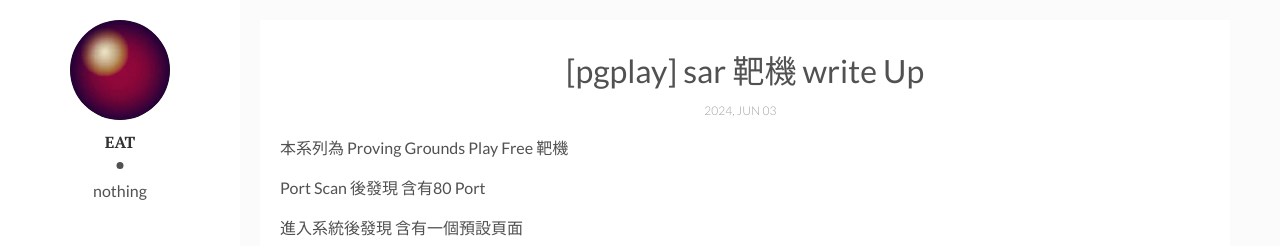
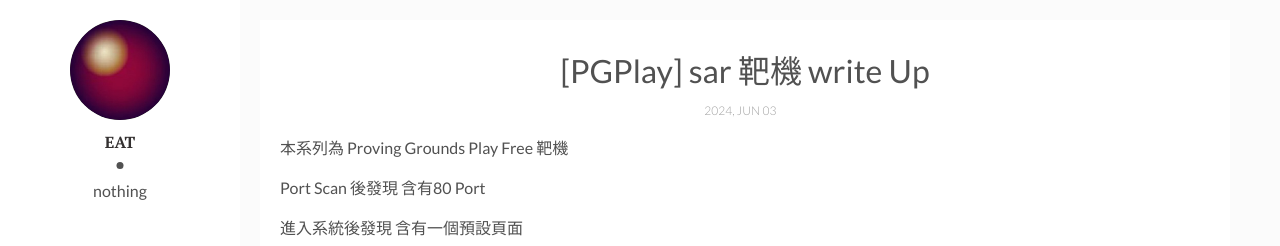
Before and after one commit to dyeat/dyeat.github.io, a Jekyll site: the page built from _posts/2024-06-03-[PGPlay] sar 靶機 write Up.md, in a window 1280 px wide and 900 px high. Shown: the top 246 px of the window. Built offline with Jekyll 4.4.1, drawn with Linux system fonts in a browser that asks for light colours; our own code applies the rules of GitHub Pages for plain Markdown files; comment, search, counter and statistics services are not loaded; part of the change alters nothing that is shown.

```diff
--- a/_posts/2024-06-03-[PGplay] Sar 靶機 Write-up.md
+++ b/_posts/2024-06-03-[PGPlay] sar 靶機 write Up.md
@@ -1,3 +1,10 @@
+---
+layout: post
+title: "[PGPlay] sar 靶機 write Up"
+date: 2024-06-03 23:10:02 +0800
+categories: [offsec]
+tags: [offsec]
+---
 本系列為 Proving Grounds Play Free 靶機
 
 Port Scan 後發現 含有80 Port
```
